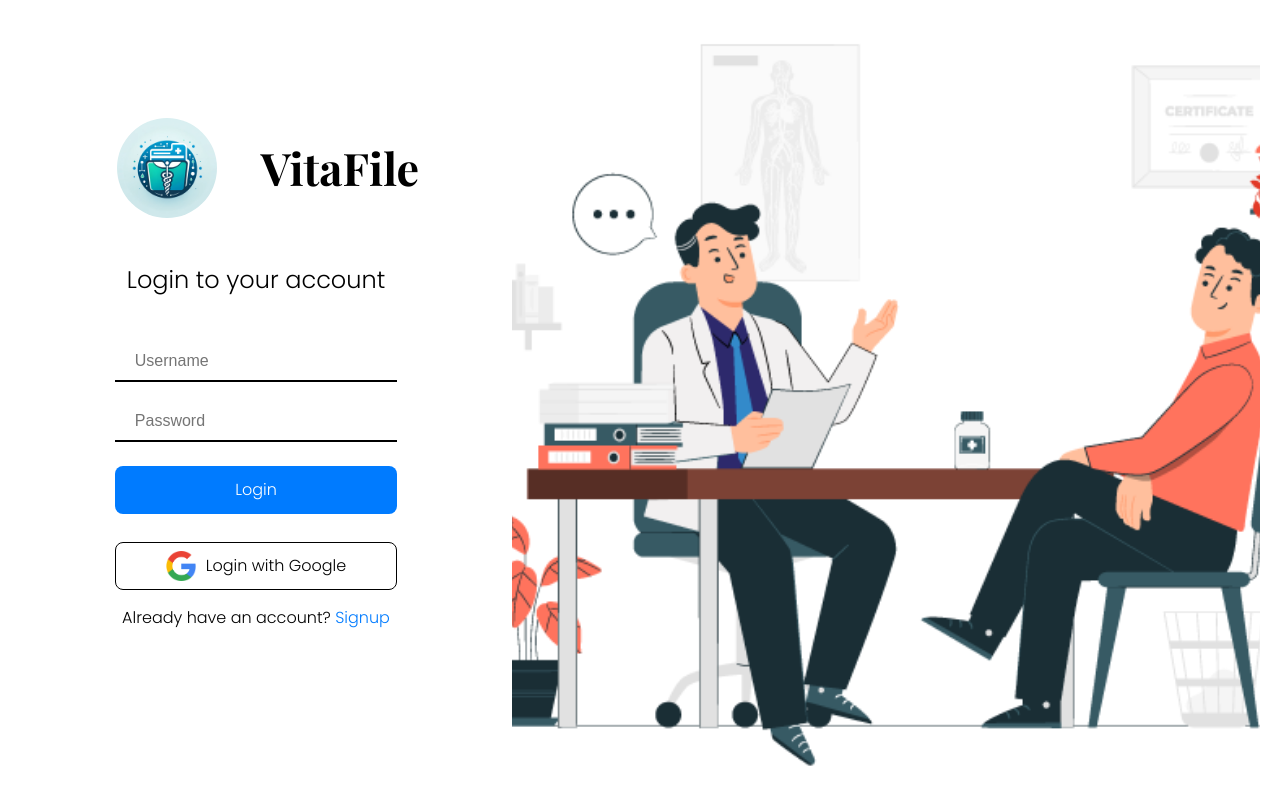
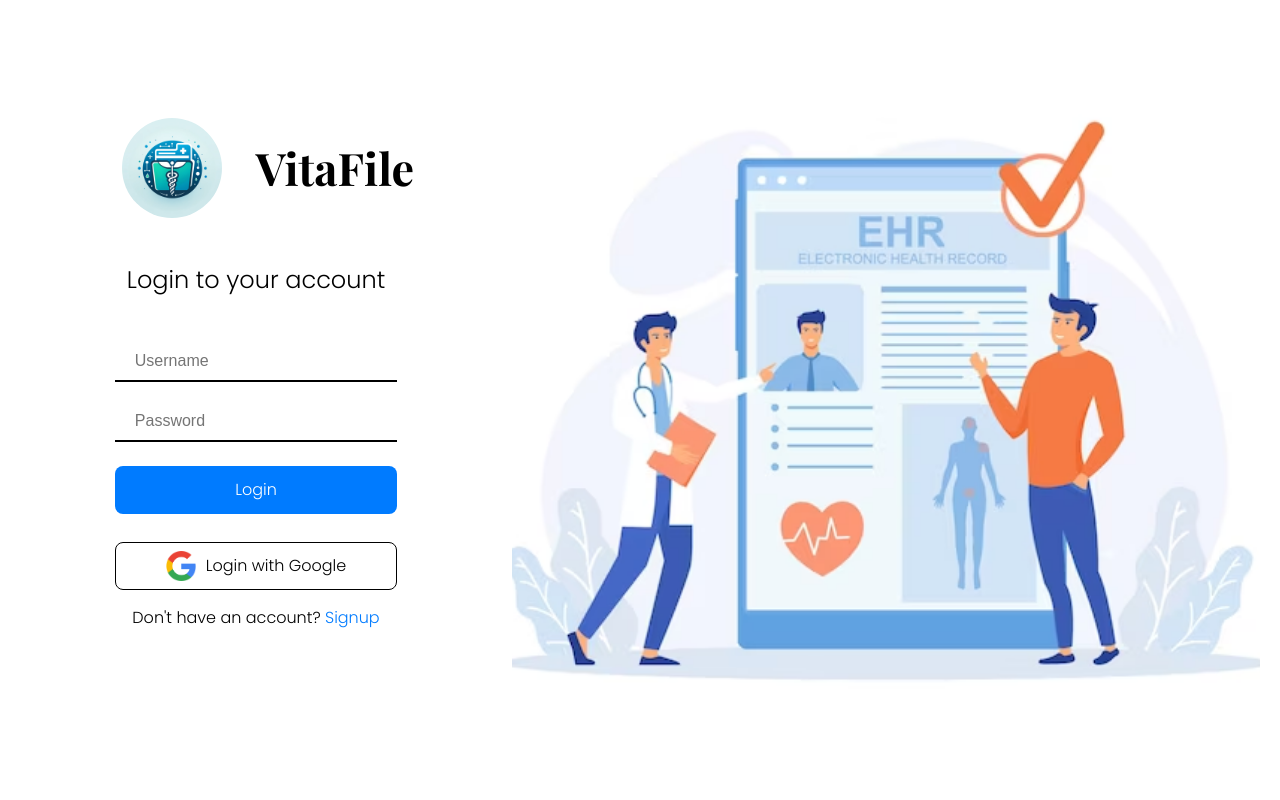
Before and after one commit to Team-Cornflakes/VitaFile, a React (Vite) app in the folder frontend/: page / in a window 1280 px wide. Built offline with nearby package versions, Linux system fonts and the light colour scheme.

Commit message:
login bg fixed

```diff
--- a/frontend/components/Login.css
+++ b/frontend/components/Login.css
@@ -54,8 +54,9 @@ h1 {
     display: flex;
     justify-content: center; /* Center align the items horizontally */
     align-items: center; /* Vertically align the logo and the text in the middle */
-    gap: 10px; /* Adjust this value to control the gap between the logo and the text */
+    gap: 0px; /* Adjust this value to control the gap between the logo and the text, reduce if needed */
 }
+
 
 .logo {
     width: 30px; /* Further reduce the size of the logo */
--- a/frontend/components/Login.jsx
+++ b/frontend/components/Login.jsx
@@ -4,6 +4,7 @@ import './Login.css';
 import logo from '../src/assets/Logo1.png';
 import logo1 from '../src/assets/google.png';
 import ehr from '../src/assets/ehr.avif';
+
 const Login = () => {
     const navigate = useNavigate();
 
@@ -33,7 +34,7 @@ const Login = () => {
     };
 
     const handleLoginNavigation = () => {
-        navigate('/signup'); // Navigate to the login page
+        navigate('/signup'); // Navigate to the signup page
     };
 
     return (
@@ -41,10 +42,11 @@ const Login = () => {
             <div className="left-container">
                 <div className="login-container">
                     <div className="login-card">
-                        <div className="logo-container">
-                            <img src={logo} className="logo" alt="Logo" />
-                            <span className="logo-text"><h1>VitaFile</h1></span>
-                        </div>
+                    <div className="logo-container">
+                        <img src={logo} className="logo" alt="Logo" />
+                        <span className="logo-text"><h1>VitaFile</h1></span>
+                    </div>
+
                         <h2>Login to your account</h2>
                         <br />
                         <form className="login-form" onSubmit={handleLogin}>
@@ -65,14 +67,14 @@ const Login = () => {
                                         Login with Google
                                     </button>
                                 </div>
-                                <p>Already have an account? <span onClick={handleLoginNavigation} className="signup-link">Signup</span></p>
+                                <p>Don't have an account? <span onClick={handleLoginNavigation} className="signup-link">Signup</span></p>
                             </div>
                         </form>
                     </div>
                 </div>
             </div>
             <div className="right-container">
-                <div className="image-container">
+                <div className="image-container" style={{ backgroundImage: `url(${ehr})` }}>
                     {/* Image container content */}
                 </div>
             </div>
```
